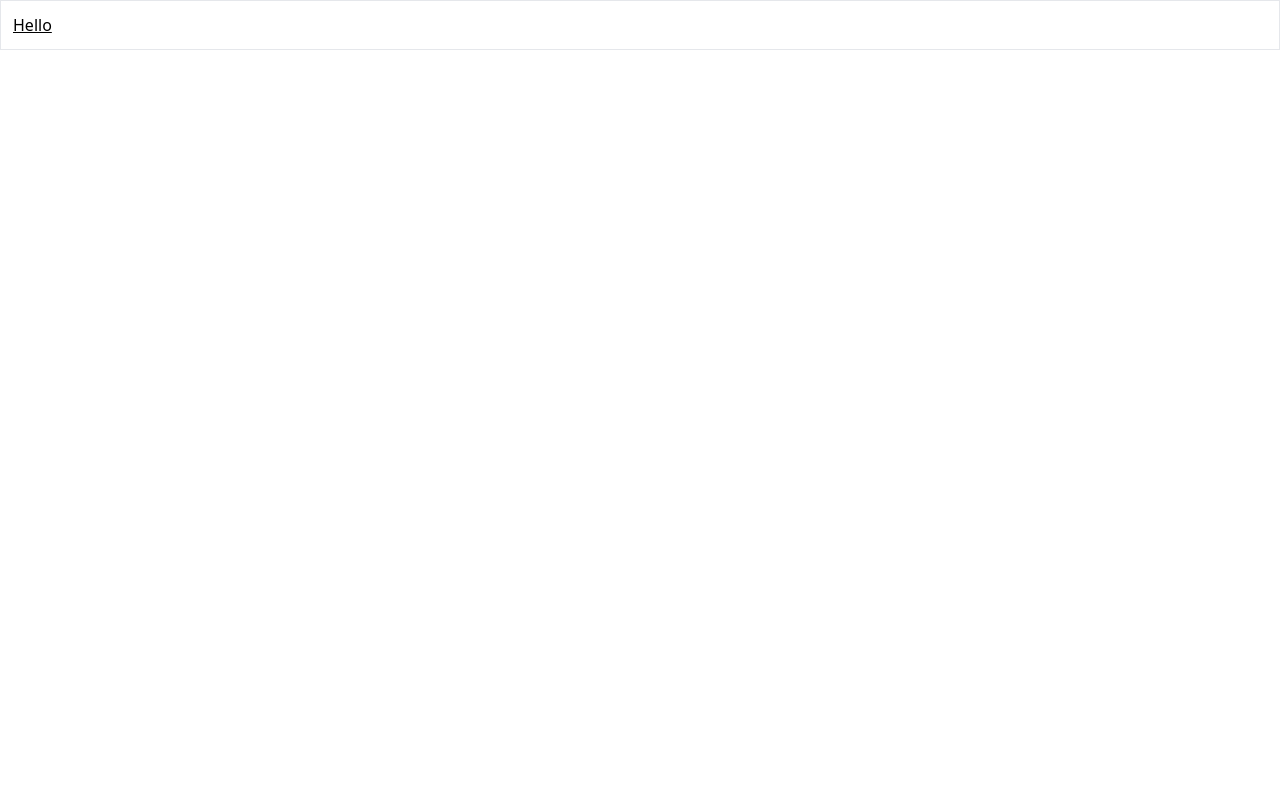
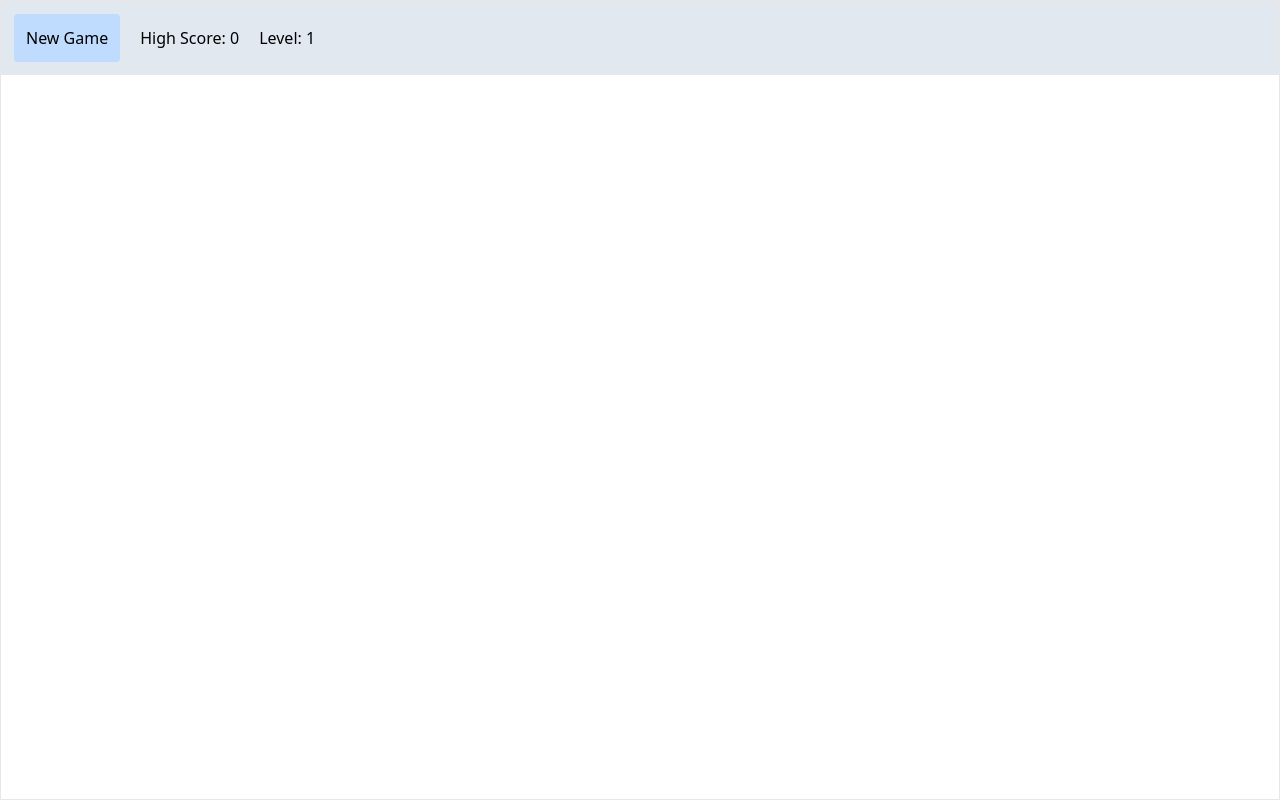
Before and after one commit to johnhalsey/games, a Nuxt app: page /memory-sequence in a window 1280 px wide. Built offline with nearby package versions, Linux system fonts and the light colour scheme.

Commit message:
started memory game

```diff
--- a/pages/memory-sequence.vue
+++ b/pages/memory-sequence.vue
@@ -1,12 +1,32 @@
 <template>
-	<div class="underline border p-3">
-		Hello
+	<div class="h-svh border">
+		<div class="border p-3 bg-slate-200">
+			<ul class="w-1/2">
+				<li class="inline w-1/3 mr-5">
+					<button class="p-3 bg-blue-200 rounded hover:bg-blue-300">New Game</button>
+				</li>
+				<li class="inline mr-5 ">High Score: {{ highScore }}</li>
+				<li class="inline mr-5">Level: {{ currentLevel }}</li>
+			</ul>
+		</div>
+		<div class="grid grid-cols-2 grid-rows-2">
+			<div class="bg-yellow-500"></div>
+			<div class="bg-purple-500"></div>
+			<div class="bg-pink-500"></div>
+			<div class="bg-green-500"></div>
+		</div>
 	</div>
 </template>
 
 <script>
 export default {
- 	name: "memory-sequence.vue"
+	name: "memory-sequence.vue",
+	data () {
+		return {
+			highScore: 0,
+			currentLevel: 1
+		}
+	},
 }
 </script>
 
--- a/tailwind.config.js
+++ b/tailwind.config.js
@@ -1,4 +1,5 @@
 /** @type {import('tailwindcss').Config} */
+const colors = require('tailwindcss/colors')
 export default {
 	content: [
 		"./components/**/*.{js,vue,ts}",
@@ -8,8 +9,11 @@ export default {
 		"./app.vue",
 		"./error.vue",
 	],
-  theme: {
-    extend: {},
-  },
-  plugins: [],
+	theme: {
+		extend: {},
+		colors: {
+			...colors,
+		},
+	},
+	plugins: [],
 }
```
